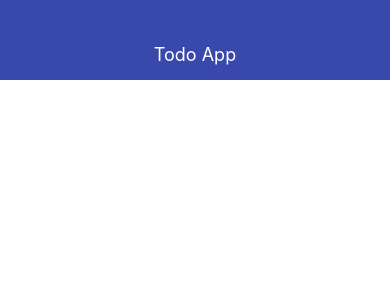
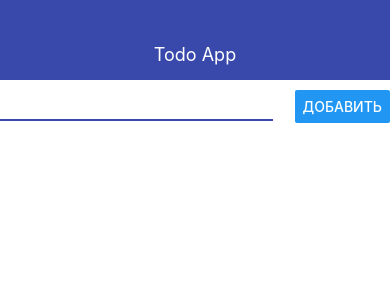
Before and after one commit to yuriy-yarvinen/react-native-todo-app, a React Native app: screen / in a window 390 px wide. Shown: the top 300 px of the page. Built offline with nearby package versions, Linux system fonts and the light colour scheme.

Commit message:
add input and button

```diff
--- a/App.js
+++ b/App.js
@@ -1,10 +1,12 @@
 import { StyleSheet, View } from 'react-native';
 import { Navbar } from './src/Navbar';
+import { AddTodo } from './src/AddTodo';
 
 export default function App() {
   return (
     <View style={styles.container}>
       <Navbar title="Todo App" />
+      <AddTodo />
     </View>
   );
 }
--- /dev/null
+++ b/src/AddTodo.js
@@ -0,0 +1,31 @@
+import React from "react";
+import { View, StyleSheet, TextInput, Button } from "react-native";
+
+export const AddTodo = (props) => {
+	return (
+		<View style={styles.block}>
+			<TextInput style={styles.input} />
+			<Button style={styles.button} title="Добавить" />
+		</View>
+	);
+}
+
+const styles = StyleSheet.create({
+	block: {
+		alignItems: 'center',
+		justifyContent: 'space-between',
+		flexDirection: 'row',
+		marginTop: 10
+	},
+	input: {
+		width: '70%',
+		borderBottomWidth: 2,
+		borderStyle: 'solid',
+		borderBottomColor: '#3949ab',
+		color: '#000',
+		padding: 5
+	},
+	button:{
+		color: '#fff',
+	}
+});
```
Also changed, not shown: src/Navbar.js (+0 -8 lines).
